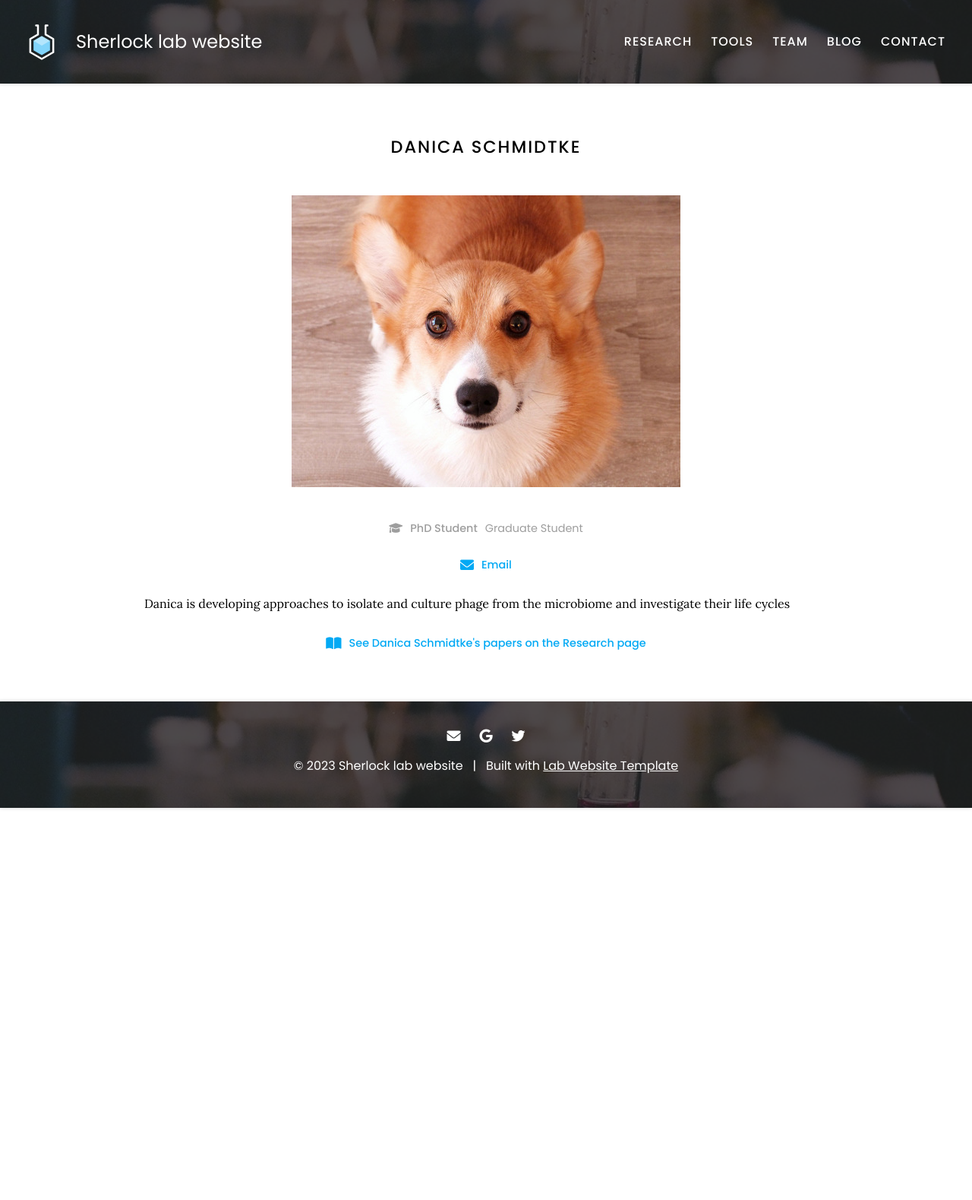
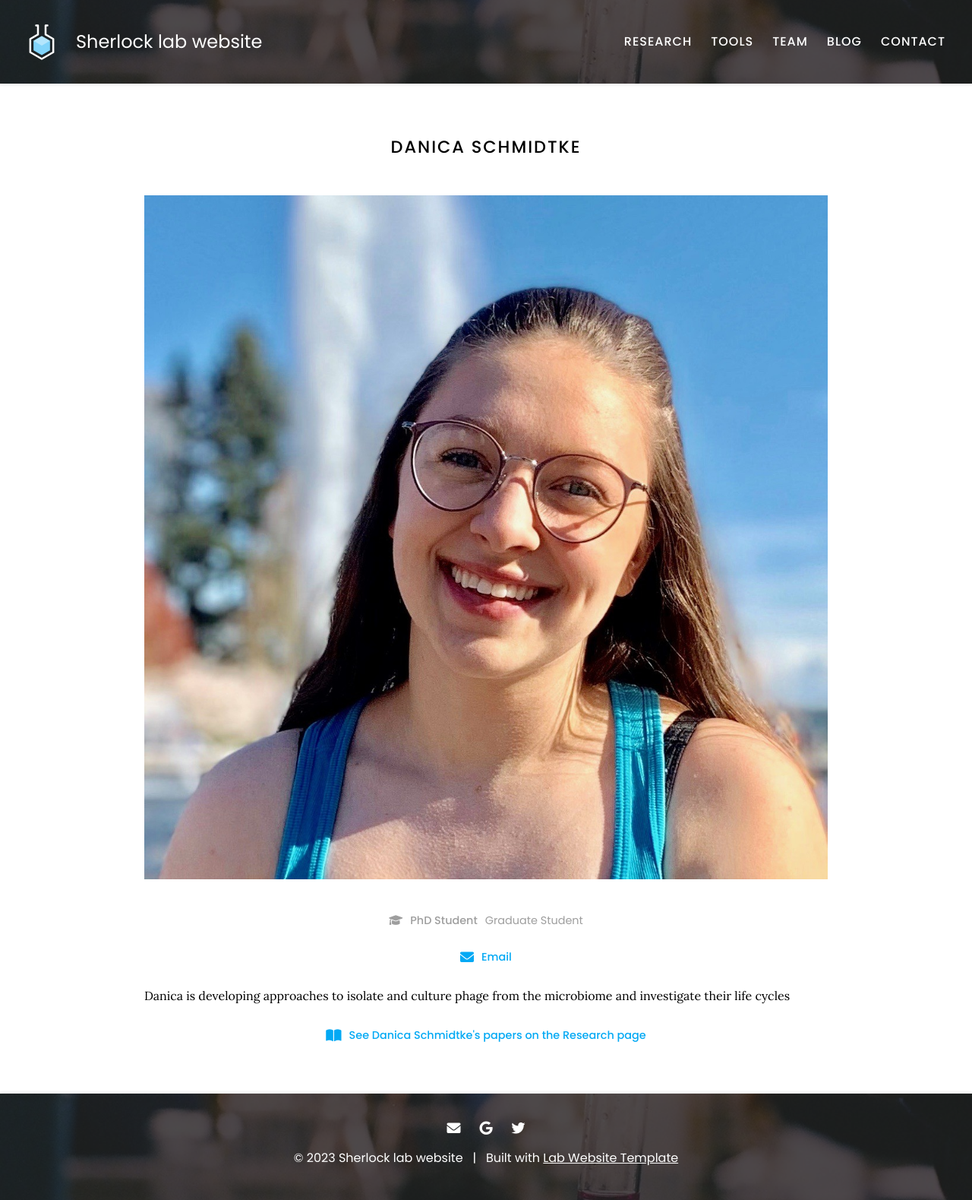
Before and after one commit to gsherloc/sherlock_lab, a Jekyll site: the page built from _members/danica-schmidtke.md, in a window 1280 px wide. Shown: the whole page at 76% size. Built offline with Jekyll 4.4.1, drawn with Linux system fonts in a browser that asks for light colours; before the commit the page ends 1063 px from its top, so only the background shows below that.

Commit message:
Update danica-schmidtke.md

```diff
--- a/_members/danica-schmidtke.md
+++ b/_members/danica-schmidtke.md
@@ -1,6 +1,6 @@
 ---
 name: Danica Schmidtke
-image: images/member.jpg
+image: images/danica_schmidtke.jpg
 description: Graduate Student
 role: phd
 aliases:
```
